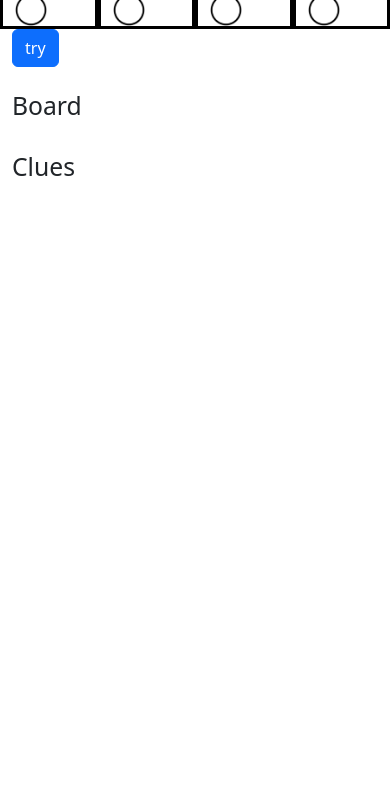
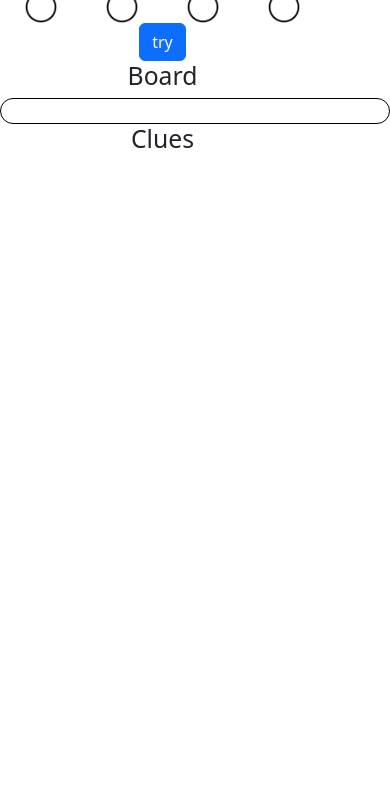
Before and after one commit to agustinresecodev/MASTERMIND, a plain HTML site: page views/game.html in a window 390 px wide. Shown: the part 47-837 px from the top of the page. Drawn offline with nearby package versions, Linux system fonts and the light colour scheme.

Commit message:
incluida verificacion de datos en savename, en selectcolours. ademas de mejora de vista responsive del proyecto

```diff
--- a/css/main.css
+++ b/css/main.css
@@ -1,22 +1,10 @@
-main{
-    background-image: url(../img/fondo.jpg);
-    height: 100%;
-    width: 200%;
-}
 
 .circle{
     width: 2em;
     height: 2em;
 }
 
-.col{
-    border: 0.2em solid #000;
+.col-12{
+    border: 0.1em solid #000;
+    border-radius: 1em;
 }
-
-.board{
-    margin: 3em;
-}
-
-.clue{
-    margin: 3em;
-}
--- a/js/game.js
+++ b/js/game.js
@@ -61,7 +61,7 @@ function main(){
             row.id = 'row'+i;
             for(let j = 0; j < 4; j++){
                 let col = document.createElement('div');
-                col.classList.add('col');
+                col.classList.add('col-3');
                 row.appendChild(col);
                 let img = document.createElement('img');
                 img.src = '../img/circulo.png';
@@ -80,7 +80,7 @@ function main(){
             row.id = 'row'+i;
             for(let j = 0; j < 4; j++){
                 let col = document.createElement('div');
-                col.classList.add('col');
+                col.classList.add('col-3');
                 row.appendChild(col);
                 let img = document.createElement('img');
                 img.src = '../img/circulo.png';
--- a/js/selectcolours.js
+++ b/js/selectcolours.js
@@ -1,20 +1,37 @@
+const difficulty = sessionStorage.getItem('difficulty');
 
-const  difficulty = sessionStorage.getItem('difficulty');
-
-document.getElementById('fcolors').addEventListener('submit', function(e) {
+document.getElementById('savecolors').addEventListener('click', function(e) {
     e.preventDefault();
 
-     // Obtén todos los checkbox
-        var checkboxes = document.getElementsByName('option');
+    // Obtén todos los checkbox
+    var checkboxes = document.getElementsByName('option');
 
-    // Crea un array para guardar los valores de los checkbox
-        var checkboxValues = [];
-    // Itera sobre los checkbox
-    for (var i = 0; i < checkboxes.length; i++) {
-    // Si el checkbox está marcado, agrega su valor al array
-        if (checkboxes[i].checked) {
-            checkboxValues.push(checkboxes[i].value);
+    // Crea un objeto para mapear las dificultades a la cantidad de colores requeridos
+    var difficultyColorCount = {
+        'easy': 4,
+        'medium': 6,
+        'hard': 8
+    };
+
+    // Verifica si la dificultad seleccionada es válida
+    if (difficulty in difficultyColorCount) {
+
+        // Verifica si la cantidad de checkbox marcados es igual a la cantidad requerida para la dificultad
+        var checkedCheckboxes = Array.from(checkboxes).filter(checkbox => checkbox.checked);
+        if (checkedCheckboxes.length === difficultyColorCount[difficulty]) {
+
+            // Guarda los valores de los checkbox marcados en sessionStorage
+            var checkboxValues = checkedCheckboxes.map(checkbox => checkbox.value);
+            sessionStorage.setItem('colorsSelected', checkboxValues);
+
+            // Redirige al usuario a la página del juego
+            window.location.href = 'game.html';
+        } else {
+            alert('Selecciona ' + difficultyColorCount[difficulty] + ' colores');
         }
+    } else {
+        alert('Selecciona una dificultad');
     }
-    sessionStorage.setItem('colorsSelected', checkboxValues);
+
+
 });
--- a/views/game.html
+++ b/views/game.html
@@ -8,9 +8,9 @@
     <link href="https://cdn.jsdelivr.net/npm/bootstrap@5.3.2/dist/css/bootstrap.min.css" rel="stylesheet" integrity="sha384-T3c6CoIi6uLrA9TneNEoa7RxnatzjcDSCmG1MXxSR1GAsXEV/Dwwykc2MPK8M2HN" crossorigin="anonymous">
 </head>
 <body>
-<div class="container">
+<div class="container-fluid text-center">
     <div class="row">
-    <div class="col-lg-3 col-md-12" id="lateralMenu">
+    <div class="col-10 text-center" id="lateralMenu">
 
         <div class="row">
             <h2>MasterMind</h2>
@@ -33,20 +33,18 @@
 
 
     </div>
-    <div class="col-lg-1 col-md-12">
-        <br>
-    </div>
-    <div class="col-lg-5 col-md-12" id="board">
+
+    <div class="col-10 text-center" id="board">
         <h2>Board</h2>
 
     </div>
-    <div class="col-lg-1 col-md-12">
+    <div class="col-12">
         <br>
     </div>
 
-    <div class="col-lg-3 col-md-12">
+    <div class="col-10" id="clues">
         <h2>Clues</h2>
-        <div class="row" id="clues">
+
 
 
         </div>
```
Also changed, not shown: js/savename.js (+12 -3 lines), views/selectcolours.html (+1 -1 lines).
